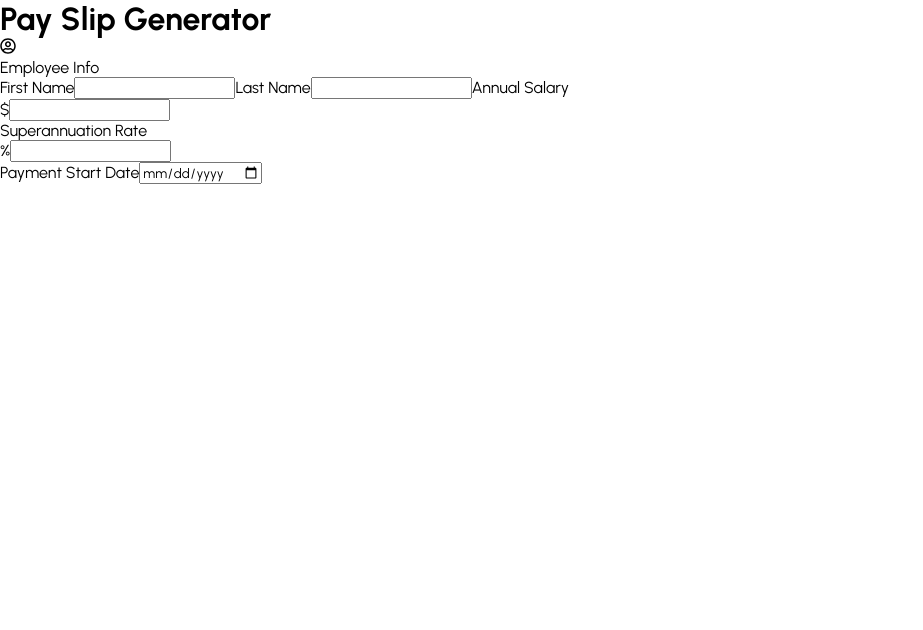
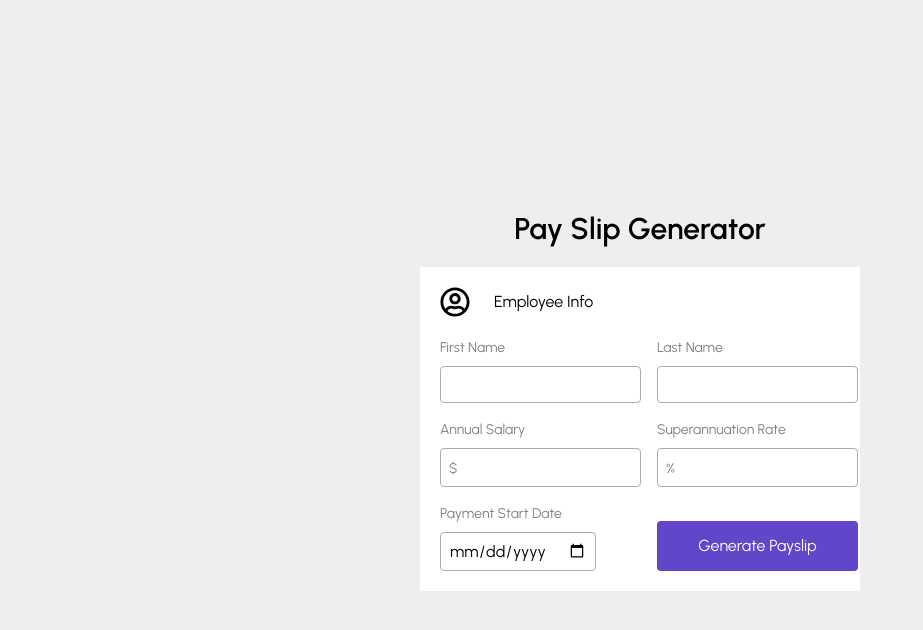
Before and after one commit to jennawan/payroll, a React (Create React App) app in the folder client/: page / in a window 1280 px wide. Shown: the top 630 px of the page, without its empty margins (0-923 px from the left). Built offline with nearby package versions, Linux system fonts and the light colour scheme.

Commit message:
ui: Add css style to NewPayslip.jsx

```diff
--- a/client/src/pages/NewPayslip.jsx
+++ b/client/src/pages/NewPayslip.jsx
@@ -2,38 +2,86 @@ import { FaRegUserCircle } from 'react-icons/fa'
 import styled from 'styled-components';
 
 const Container = styled.div`
+    background-color:#eeeeee;
+    width:100vw;
+    height: 100vh;
+    display: flex;
+    flex-direction:column;
+    align-items:center;
+    justify-content:center;
+`
+
+const Title = styled.h1`
+    font-size:30px;
+    font-weight: 600;
+    margin-bottom:20px;
+`
+
+const Wrapper = styled.div`
+    width:400px;
+    background-color:white;
+    padding: 20px;
+`
+
+const InfoContainer = styled.div`
+    display:flex;
+    align-items:center;
+`
+
+const InfoText = styled.p`
+    margin-left:24px;
+`
+
+const Form = styled.form`
+    margin-top:20px;
+    display: grid;
+    grid-template-columns:1fr 1fr;
+    gap:16px;
+`
+
+const Label = styled.label`
+    color:grey;
+    font-size:14px;
 
 `
 
-const Title = styled.h1`
-
+const Input = styled.input`
+    border:solid 1px #acacac;
+    border-radius:4px;
+    font-size:16px;
+    padding:8px;
+    margin-top:10px;
+    width
 `
 
-const Wrapper = styled.div`
-`
-
-const InfoContainer = styled.div`
-
-`
-
-const InfoText = styled.p``
-
-const Form = styled.form``
-
-const Label = styled.label``
-
-const Input = styled.input``
-
 const InputContainer = styled.div`
-
-
+    border:solid 1px #acacac;
+    border-radius:4px;
+    font-size:16px;
+    padding:8px;
+    margin-top:10px;
 `
 
 const Span = styled.span`
+    color:grey;
+    font-size: 14px;
 `
 
 const InputBox = styled.input`
+    border:none;
+    font-size:16px;
+    width:80%;
+    padding-left:8px;
+`
 
+const Button = styled.button`
+    border:none;
+    border-radius:4px;
+    height:50px;
+    align-self:flex-end;
+    background-color:#6246ca;
+    color:white;
+    font-size: 16px;;
 `
 
 const NewPayslip = () => {
@@ -42,26 +90,37 @@ const NewPayslip = () => {
             <Title>Pay Slip Generator</Title>
             <Wrapper>
                 <InfoContainer>
-                    <FaRegUserCircle />
+                    <FaRegUserCircle size="30" />
                     <InfoText>Employee Info</InfoText>
-                </InfoContainer>
+                </InfoContainer >
                 <Form>
+                    <div>
                         <Label htmlFor="firstName">First Name</Label>
                         <Input id="firstName" />
+                    </div>
+                    <div>
                         <Label htmlFor="lastName">Last Name</Label>
                         <Input id="lastName" />
+                    </div>
+                    <div>
                         <Label htmlFor="annualSalary">Annual Salary</Label>
                         <InputContainer>
                             <Span>$</Span>
                             <InputBox id="annualSalary" />
                         </InputContainer>
+                    </div>
+                    <div>
                         <Label htmlFor="super">Superannuation Rate</Label>
                         <InputContainer>
                             <Span>%</Span>
                             <InputBox id="super" />
                         </InputContainer>
+                    </div>
+                    <div>
                         <Label htmlFor="payStart">Payment Start Date</Label>
                         <Input id="payStart" type="date" />
+                    </div>
+                    <Button>Generate Payslip</Button>
                 </Form>
             </Wrapper>
         </Container>
```
Also changed, not shown: 1 other file (tests, documents, lock files or other folders). Lines whose indentation alone changed are shown as unchanged.
